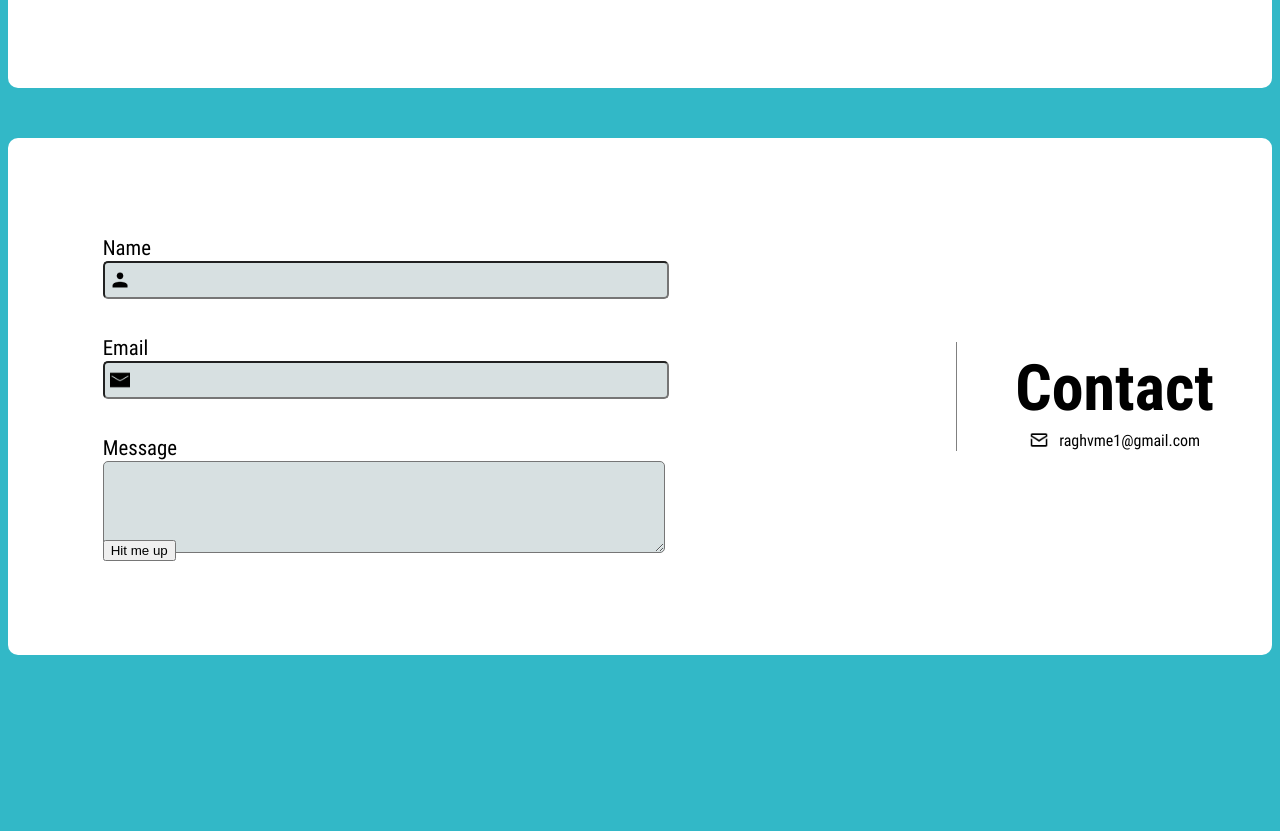
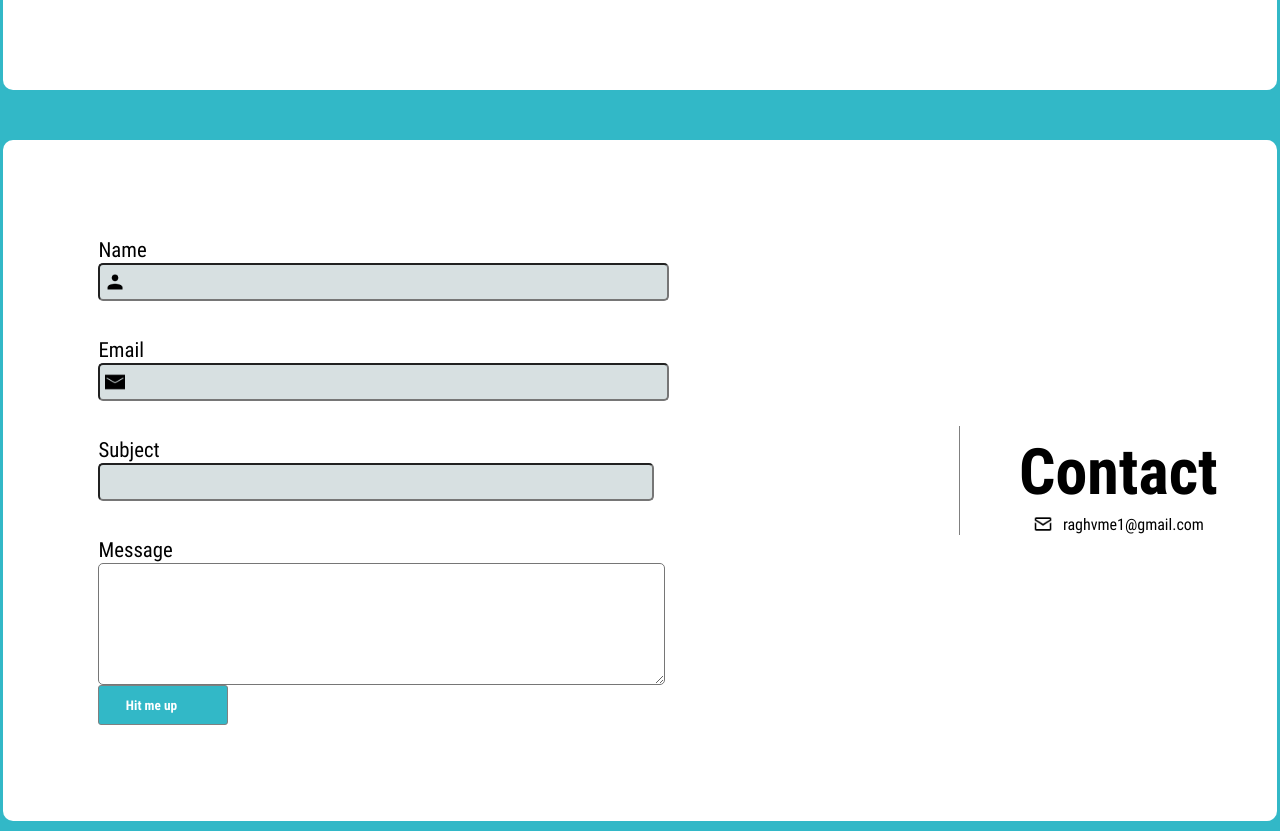
Before and after one commit to bene-volent/website, a website: page public/html/index.html in a window 1280 px wide. Shown: the part 980-1811 px from the top of the page. Before the commit the page ends 1643 px from the top, so only its background shows below. Drawn offline with Linux system fonts and the light colour scheme.

Commit message:
Completed contact me using getforms.io and set up the sumbit button

```diff
--- a/public/css/home.css
+++ b/public/css/home.css
@@ -1,4 +1,8 @@
 @import '../res/fonts/stylesheet.css';
+
+:root{
+    --bg:rgb(50, 184, 199);
+}
 
 html{
     scroll-behavior: smooth;
@@ -6,12 +10,13 @@ html{
 }
 body{
 
-    background-color: rgb(50, 184, 199);
-
+    background-color: var(--bg);
+    margin:10px 3px ;
+    padding: auto;
 }
 
 .blue_panel{
-    background-color: rgb(50, 184, 199);
+    background-color: var(--bg);
     color:white;
 
 
@@ -232,7 +237,8 @@ body{
 
 #separator{
     height:50px;
-    background-color: rgb(50, 184, 199);
+    background-color: var(--bg);
+
 }
 
 .tp-text{
@@ -259,6 +265,8 @@ body{
 form{
     width:100%;
     height: 100%;
+    display: grid;
+    grid-template-rows: 1fr 1fr 1fr 1.5fr auto;
 }
 .input-label{
     height:100px;
@@ -289,6 +297,10 @@ form{
     overflow-wrap: break-word;
 
 }
+#subject{
+    padding-left: 15px;
+
+}
 
 #email{
     background-image: url('../res/img/mail.png');
@@ -298,12 +310,33 @@ form{
     padding-left: 30px;
 
 }
+
 #message{
     color: black;
     align-content: center;
     padding: 5px 15px;
-    height: 5em;
+    font-weight: normal;
+    background-color: transparent;
+
 }
 #mail{
     border: none;
 }
+#submit-button >button{
+    width: 130px;
+    height: 40px;
+    padding-right: 30px;
+    background-color:var(--bg);
+    color:white;
+    font-family: RBTO;
+    font-weight: bold;
+    border: 1px gray solid;
+    border-radius: 3px;
+    transition: all 100ms ease;
+}
+#submit-button >button:hover{
+    transform: scale(1.05);
+}
+#submit-button > button:active{
+    transform: scale(0.95);
+}
--- a/public/html/index.html
+++ b/public/html/index.html
@@ -1,18 +1,18 @@
 <!DOCTYPE html>
 <html lang="en">
 
-<head >
+<head>
     <meta charset="UTF-8" />
 
     <title>Benevolent / Raghav</title>
 
     <link rel="stylesheet" href="../css/home.css">
     <script>
-        // alert('Work In Progress!');
+        alert(navigator.userAgent);
     </script>
 </head>
 
-<body >
+<body>
     <header>
         <div id="header-div">
             <div id="header" class="font-def " style="font-size:1.3em; color: white;">
@@ -20,9 +20,10 @@
                 <a href="#header" style="color: white;text-decoration:none;">
                     <div id="home-dp">
 
-                    <img src="../res/img/profile.png" id="profile-pic">
-                    <span id="dp-title">Raghav</span>
-                </div></a>
+                        <img src="../res/img/profile.png" id="profile-pic">
+                        <span id="dp-title">Raghav</span>
+                    </div>
+                </a>
                 <nav id="nav-bar">
                     <a href="#about" class="nav-links">About</a>
                     | <a href="https://www.linkedin.com/in/raghv-r/" target="_blank" class="nav-links">LinkedIn</a>
@@ -44,12 +45,13 @@
             </h1>
         </section>
 
-        <section id="about" class="panel_5x5 white_panel tp-section" >
+        <section id="about" class="panel_5x5 white_panel tp-section">
             <div class="two-box-panel head-text">
                 <div class="text-4x1 flex-mode center-all text-2_5x1 tp-heading font-def tp-heading-right">About</div>
                 <div class="no-bold flex-mode center-all font-def tp-text" style="font-size:1.3em;">
                     Hello, I'm Raghav, also called Bene, a passionate freelance programmer.
-                    I am 22 years old. I work from J&K, India. I have passion for programming and creating graphics and illustration.
+                    I am 22 years old. I work from J&K, India. I have passion for programming and creating graphics and
+                    illustration.
                     I like to make Games and Web apps.
 
                 </div>
@@ -59,27 +61,42 @@
         <section id="contacts" class="panel_5x5 white_panel tp-section">
             <div class="two-box-panel text-head">
                 <div id='contact-box' class="no-bold flex-mode font-def tp-text-no-zoom" style="font-size:1.3em;">
-                    <form action="/" id="contact-me">
+                    <form action="https://getform.io/f/194b6499-4a4a-4e0f-951e-efddae6e6777" method="POST"
+                        id="contact-me" target="_blank">
+
+                        <!-- Honey Pot -->
+                        <input type="hidden" name="_honeypot">
                         <div class="input-label">
-                            <label for="name" class="font-def" >Name</label><br>
-                            <input type="text" name="name" id="name" pattern="[a-zA-z]+\s?" class="input-bars font-def">
+                            <label for="name" class="font-def">Name</label><br>
+                            <input type="text" name="name" required id="name" pattern="[a-zA-z]+\s?"
+                                class="input-bars font-def">
                         </div>
                         <div class="input-label">
-                            <label for="email" class="font-def" >Email</label><br>
-                            <input type="email" name="email" id="email" class="input-bars font-def">
+                            <label for="email" class="font-def">Email</label><br>
+                            <input type="email" name="email" required id="email" class="input-bars font-def">
                         </div>
                         <div class="input-label">
-                            <label for="message" class="font-def" >Message</label><br>
-                            <textarea name="message" id="message"form="contact-me" class="input-bars font-def" style="font-weight: lighter;"></textarea>
-                         </div>
+                            <label for="subject" class="font-def">Subject</label><br>
+                            <input type="text" maxlength="75" name="subject" required id="subject"
+                                class="input-bars font-def">
+                        </div>
+                        <div class="input-label">
+                            <label for="message" class="font-def">Message</label><br>
+                            <textarea name="message" minlength="20" rows="5" id="message" form="contact-me"
+                                class="input-bars font-def"
+                                style="font-weight: lighter; font-size: 0.75em ;"></textarea>
+                        </div>
+                        <div id="submit-button">
+                            <button type="submit" form="contact-me" value="Submit">Hit me up</button>
+                        </div>
+                    </form>
 
-                        <input type="submit" value="Hit me up">
-                        </form>
                 </div>
                 <div class="text-4x1 flex-mode center-all text-2_5x1 font-def tp-heading tp-heading-left">Contact
-                    <div  id="mail" class="flex-mode center-all no-bold font-def tp-heading tp-heading-left">
+                    <div id="mail" class="flex-mode center-all no-bold font-def tp-heading tp-heading-left">
                         <img src="../res/img/me-mail.png" alt="" width="20px">
-                        <a href="mailto:raghvme1@gmail.com"style="font-size: 1rem;padding-left: 10px;text-decoration: none;color: black;">raghvme1@gmail.com</a>
+                        <a href="mailto:raghvme1@gmail.com"
+                            style="font-size: 1rem;padding-left: 10px;text-decoration: none;color: black;">raghvme1@gmail.com</a>
                     </div>
 
                 </div>
```
